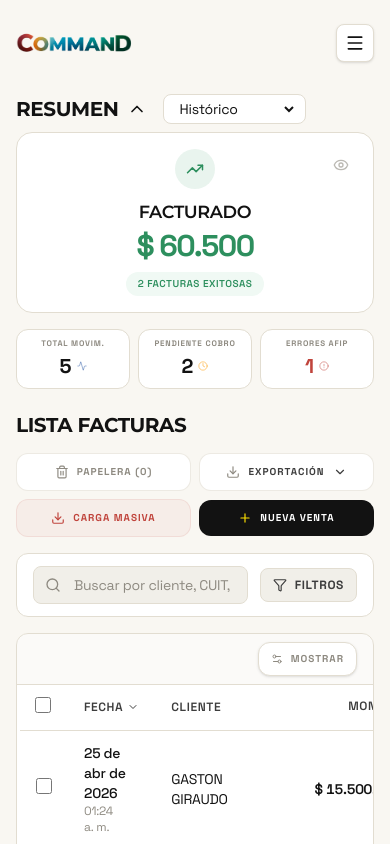
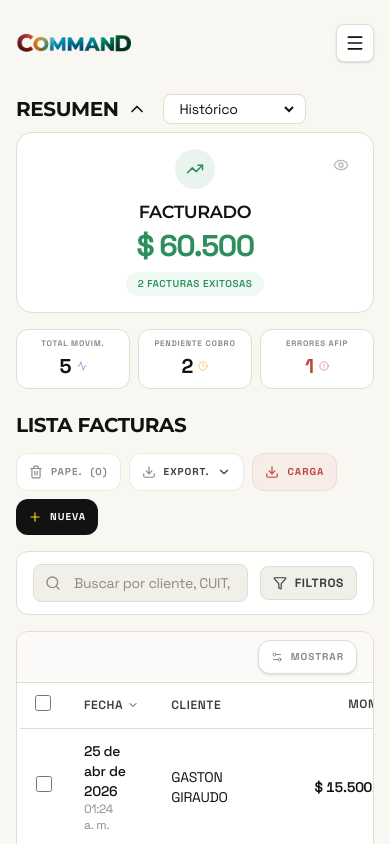
Before and after one commit to curiosidadparlante-jpg/demofacturador, a React (Vite) app: page / in a window 390 px wide. Shown: the top 844 px of the page. Built offline with nearby package versions, Linux system fonts and the light colour scheme.

Commit message:
UI: Compact action buttons on tablet and mobile

```diff
--- a/src/pages/Home.jsx
+++ b/src/pages/Home.jsx
@@ -597,30 +597,31 @@ export default function Home() {
           <h2 className="text-xl font-bold text-text-primary uppercase tracking-tight">
             Lista Facturas
           </h2>
-          <div className="grid grid-cols-2 md:flex md:flex-wrap items-center gap-2 w-full">
+          <div className="flex flex-wrap items-center gap-2">
             <button
               onClick={() => handleCardClick('LISTADO_PAPELERA', borradas, 'all')}
-              className="flex items-center justify-center md:justify-start gap-2 px-3 md:px-4 py-2.5 rounded-xl bg-white border border-border/60 text-text-muted hover:text-red hover:border-red/20 md:hover:-translate-y-1 md:hover:shadow-lg transition-all cursor-pointer text-[10px] md:text-[11px] font-bold uppercase tracking-widest w-full md:w-auto"
+              className="flex items-center justify-center gap-2 px-3 md:px-4 py-2.5 rounded-xl bg-white border border-border/60 text-text-muted hover:text-red hover:border-red/20 md:hover:-translate-y-1 md:hover:shadow-lg transition-all cursor-pointer text-[10px] md:text-[11px] font-bold uppercase tracking-widest w-auto"
             >
               <Trash2 size={14} />
-              Papelera ({borradas.length})
+              <span className="hidden md:inline">Papelera</span>
+              <span className="md:hidden">Pape.</span> ({borradas.length})
             </button>
 
             {/* Export dropdown */}
-            <div className="relative w-full md:w-auto">
+            <div className="relative">
               <button
                 onClick={() => setExportMenuOpen(!exportMenuOpen)}
-                className="flex items-center justify-center md:justify-start gap-2 px-3 md:px-4 py-2.5 rounded-xl bg-white border border-border/60 text-text-secondary text-[10px] md:text-[11px] font-bold uppercase tracking-widest md:hover:-translate-y-1 md:hover:shadow-lg hover:border-[var(--color-cmd-blue)]/30 hover:text-[var(--color-cmd-blue)] transition-all cursor-pointer w-full md:w-auto"
+                className="flex items-center justify-center gap-2 px-3 md:px-4 py-2.5 rounded-xl bg-white border border-border/60 text-text-secondary text-[10px] md:text-[11px] font-bold uppercase tracking-widest md:hover:-translate-y-1 md:hover:shadow-lg hover:border-[var(--color-cmd-blue)]/30 hover:text-[var(--color-cmd-blue)] transition-all cursor-pointer w-auto"
               >
                 <Download size={14} className="text-text-muted" />
-                <span className="truncate md:hidden">Exportación</span>
+                <span className="truncate md:hidden">Export.</span>
                 <span className="hidden md:inline">Exportación Masiva</span>
                 <ChevronDown size={14} className={`transition-transform duration-200 ${exportMenuOpen ? 'rotate-180' : ''}`} />
               </button>
               {exportMenuOpen && (
                 <>
                   <div className="fixed inset-0 z-40" onClick={() => setExportMenuOpen(false)} />
-                  <div className="absolute right-0 mt-2 bg-[#F9F7F2] border border-white/50 rounded-xl shadow-xl shadow-black/10 z-50 min-w-[160px] overflow-hidden animate-slide-down">
+                  <div className="absolute left-0 md:right-0 mt-2 bg-[#F9F7F2] border border-white/50 rounded-xl shadow-xl shadow-black/10 z-50 min-w-[160px] overflow-hidden animate-slide-down">
                     <button
                       onClick={() => handleExportAll('csv')}
                       className="w-full text-left px-5 py-3.5 text-[11px] font-bold uppercase tracking-widest text-text-primary hover:bg-accent/5 hover:text-accent transition-colors cursor-pointer"
@@ -643,28 +644,30 @@ export default function Home() {
             <button
               onClick={() => setBulkImportModalOpen(true)}
               className="
-                flex items-center justify-center md:justify-start gap-2 px-3 md:px-6 py-2.5 md:py-3 rounded-xl
+                flex items-center justify-center gap-2 px-3 md:px-6 py-2.5 md:py-3 rounded-xl
                 bg-accent/5 text-accent text-[10px] md:text-[11px] font-bold uppercase tracking-widest
                 border border-accent/10
                 hover:bg-accent/10 md:hover:-translate-y-1 md:hover:shadow-lg md:hover:shadow-accent/5
-                transition-all duration-300 cursor-pointer w-full md:w-auto
+                transition-all duration-300 cursor-pointer w-auto
               "
             >
               <Download size={14} />
-              Carga Masiva
+              <span className="hidden md:inline">Carga Masiva</span>
+              <span className="md:hidden">Carga</span>
             </button>
 
             <button
               onClick={() => setAddModalOpen(true)}
               className="
-                flex items-center justify-center md:justify-start gap-2 px-3 md:px-6 py-2.5 md:py-3 rounded-xl
+                flex items-center justify-center gap-2 px-3 md:px-6 py-2.5 md:py-3 rounded-xl
                 bg-text-primary text-white text-[10px] md:text-[11px] font-bold uppercase tracking-widest
                 md:hover:-translate-y-1 hover:shadow-lg md:hover:shadow-xl hover:shadow-black/20
-                transition-all duration-300 cursor-pointer w-full md:w-auto
+                transition-all duration-300 cursor-pointer w-auto
               "
             >
               <Plus size={14} className="text-yellow" />
-              Nueva Venta
+              <span className="hidden md:inline">Nueva Venta</span>
+              <span className="md:hidden">Nueva</span>
             </button>
           </div>
         </div>
```
